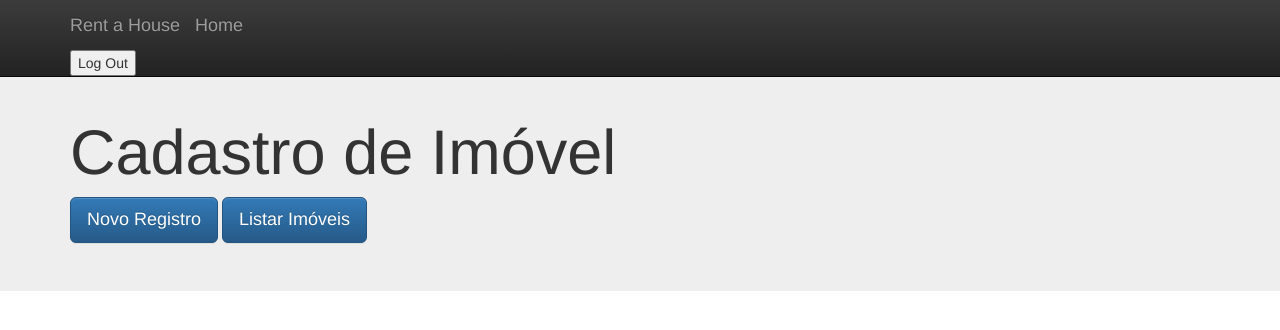
After one commit to danizavtz/sisimob, a Django app: template cms/templates/rent/home.html in a window 1280 px wide. The commit adds this page. Shown: the top 330 px of the page. Run offline with Django 3.2, Linux system fonts and the light colour scheme; the template is opened without the code that fills it, so the values that code supplies are empty; some libraries are stand-ins or nearby versions.

Commit message:
Refactor de templates, melhoria da estruturação do projeto

```diff
--- a/sisimob/templates/rent/detail.html
+++ b/cms/templates/rent/detail.html
@@ -7,7 +7,7 @@
                 <h3 class="card-title">{{ imovel.nome }}</h4>
                 <p class="card-text">{{ imovel.endereco }}</p>
                 <p class="card-text">{{ imovel.preco }}</p>
-                <a href="/listview" class="btn btn-primary btn-lg">Voltar para a lista</a>
+                <a href="{% url 'cms:imoveis_view' %}" class="btn btn-primary btn-lg">Voltar para a lista</a>
             </div>
         </div>
     </div>
--- /dev/null
+++ b/cms/templates/rent/home.html
@@ -0,0 +1,11 @@
+{% extends 'base.html' %}
+
+{% block content %}
+<div class="jumbotron">
+    <div class="container">
+        <h1>Cadastro de Imóvel</h1>
+		<a class="btn btn-primary btn-lg" href="{% url 'cms:cadastro' %}">Novo Registro</a>
+		<a class="btn btn-primary btn-lg" href="{% url 'cms:imoveis_view' %}">Listar Imóveis</a>
+    </div>
+</div>
+{% endblock content %}
--- a/sisimob/templates/rent/listview.html
+++ b/cms/templates/rent/listview.html
@@ -4,7 +4,7 @@
         <h2>Imóveis</h2>
         <ul class="list-group">
             {% for imovel in imoveis %}
-            <a href="/cadastro/{{imovel.pk}}">
+            <a href="{% url 'cms:detail' imovel.pk %}">
                 <li class="list-group-item">{{ imovel.nome }}</li>
             </a>
             {% empty %}
--- a/sisimob/templates/base.html
+++ b/sisimob/templates/base.html
@@ -42,9 +42,9 @@
                     <span class="icon-bar"></span>
                     <span class="icon-bar"></span>
                 </button>
-                <a class="navbar-brand" href="#">Rent a House</a>
+                <a class="navbar-brand" href="{% url 'cms:home' %}">Rent a House</a>
                 {% block login %}
-                <a class="navbar-brand" href="/">Home</a>
+                <a class="navbar-brand" href="{% url 'cms:home' %}">Home</a>
                 <form action="/logout">
                     <input type="submit" id="btnLogOut" value="Log Out">
                 </form>
```
Also changed, not shown: cms/templates/rent/index.html (renamed from sisimob/templates/rent/index.html, +5 -9 lines), sisimob/templates/rent/home.html (deleted, +0 -11 lines), cms/templates/rent/cadastro_form.html (renamed from sisimob/templates/rent/cadastro_form.html), sisimob/media/documents/download.jpg (deleted), 1 other file.
